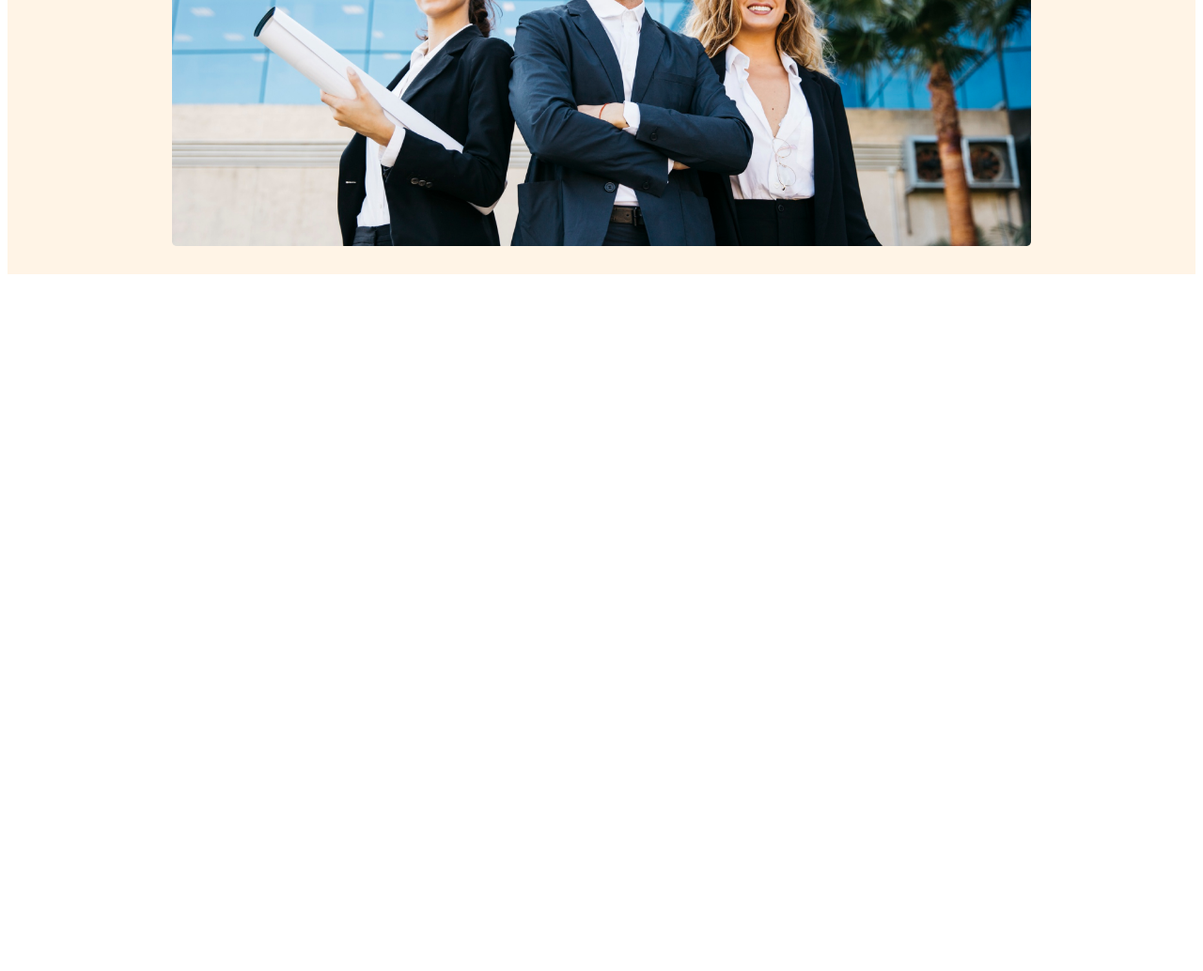
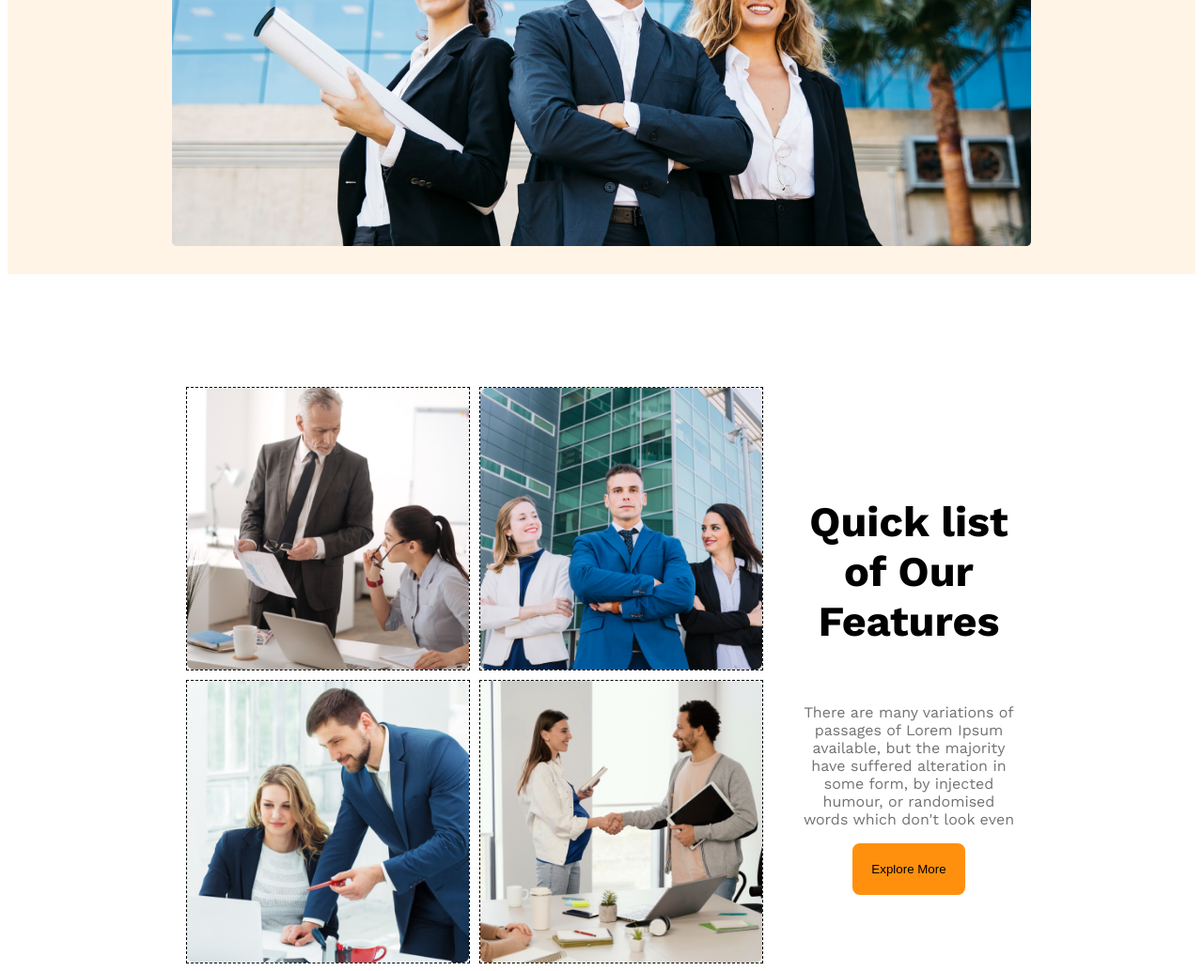
Before and after one commit to Ssiyam0123/g3-architects-project, a plain HTML site: page index.html in a window 1280 px wide. Shown: the part 752-1786 px from the top of the page at 94% size. Before the commit the page ends 1052 px from the top, so only its background shows below. Drawn offline with nearby package versions, Linux system fonts and the light colour scheme.

Commit message:
second page done

```diff
--- a/index.html
+++ b/index.html
@@ -26,10 +26,25 @@
             <button class="btn-container">Explore More</button>
         </div>
         <div class="first-page-img">
-            <img class="first" src="images/banner.png" alt="">
+            <img class="banner" src="images/banner.png" alt="">
         </div>
     </header>
     <main>
+        <div class="second-page">
+            <div class="second-page-first-half">
+                <img src="images/team1.png" alt="" class="second-page-img">
+                <img src="images/team2.png" alt="" class="second-page-img">
+                <img src="images/team3.png" alt="" class="second-page-img">
+                <img src="images/team4.png" alt="" class="second-page-img">
+            </div>
+            <div class="second-page-last-half">
+                <p class="second-page-last-half-heading">
+                    Quick list of Our Features
+                </p>
+                <p class="second-page-last-half-description">There are many variations of passages of Lorem Ipsum available, but the majority have suffered alteration in some form, by injected humour, or randomised words which don't look even</p>
+                <button class="btn-container">Explore More</button>
+            </div>
+        </div>
 
     </main>
     <footer>
--- a/styles.css
+++ b/styles.css
@@ -60,7 +60,7 @@ padding: 20px;
     display: flex;
     justify-content: center;
 }
-.first{
+.banner{
     width: 85%;
     margin: 0 auto;
     margin-top: 30px;
@@ -68,6 +68,45 @@ padding: 20px;
 }
 
 
+.second-page{
+    width: 70%;
+    margin: 0 auto;
+    display: flex;
+    margin-top: 120px;
+}
+.second-page-first-half{
+    display: grid;
+    grid-template-columns: repeat(2,1fr);
+    gap: 10px;
+}
+.second-page-last-half{
+    /* justify-content: center;
+    align-items: center;
+    text-align: center;
+    /* border: 2px solid red; */
+    margin-left: 40px;
+    display: flex;
+    flex-direction: column;
+    justify-content: center;
+    text-align: center;
+    align-items: center;
+}
+.second-page-last-half-heading{
+    font-family: Work Sans;
+font-size: 45px;
+font-weight: 700;
+}
+.second-page-last-half-description{
+    color: rgb(114, 114, 114);
+font-family: Work Sans;
+font-size: 16px;
+font-weight: 400;
+}
+.second-page-img{
+    width: 300px;
+    height: 300px;
+    border: 1px dashed black;
+}
 
 @media screen and (max-width: 576px) {
     nav{
@@ -81,4 +120,8 @@ padding: 20px;
     nav p{
         text-align: center;
     }
+    .second-page{
+        display: flex;
+        flex-direction: column;
+    }
 }
```
